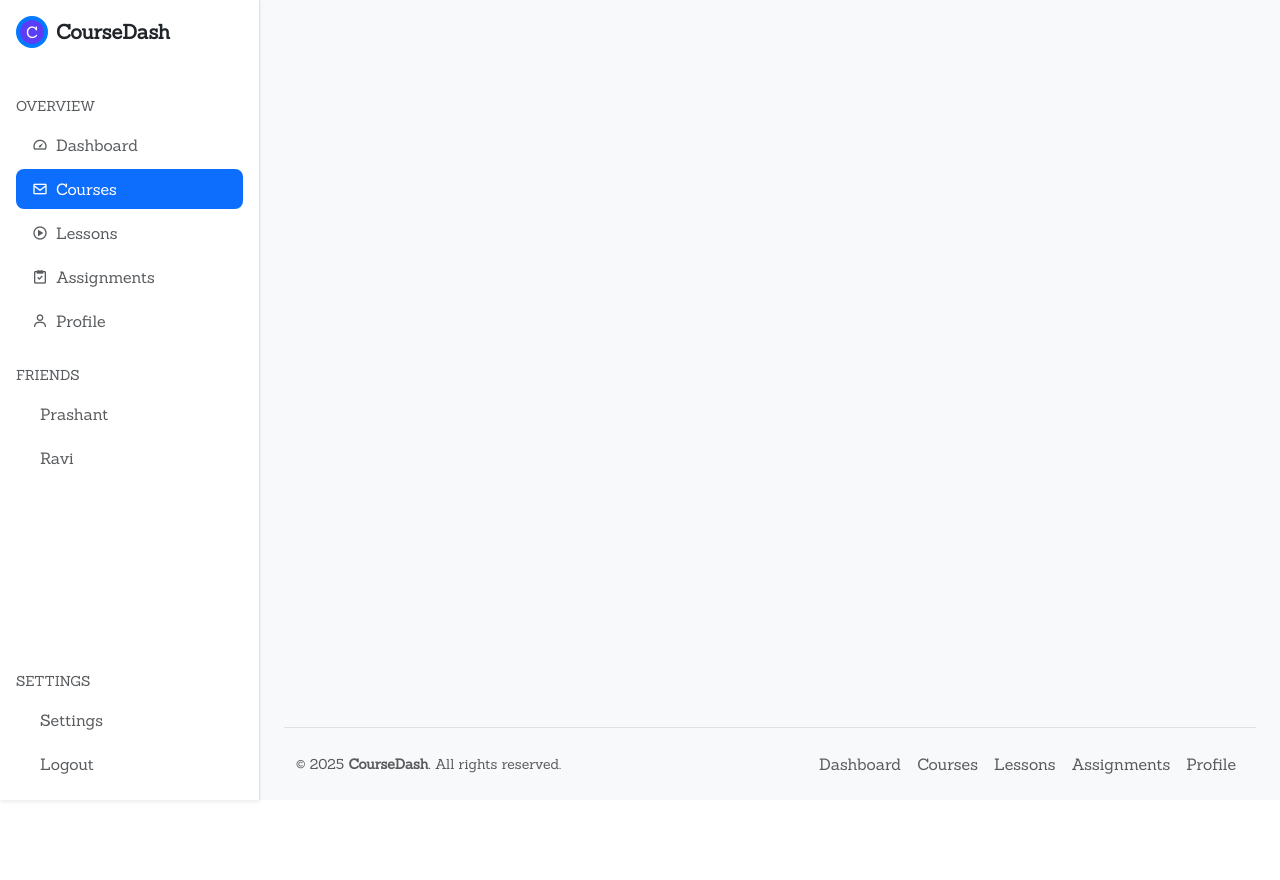
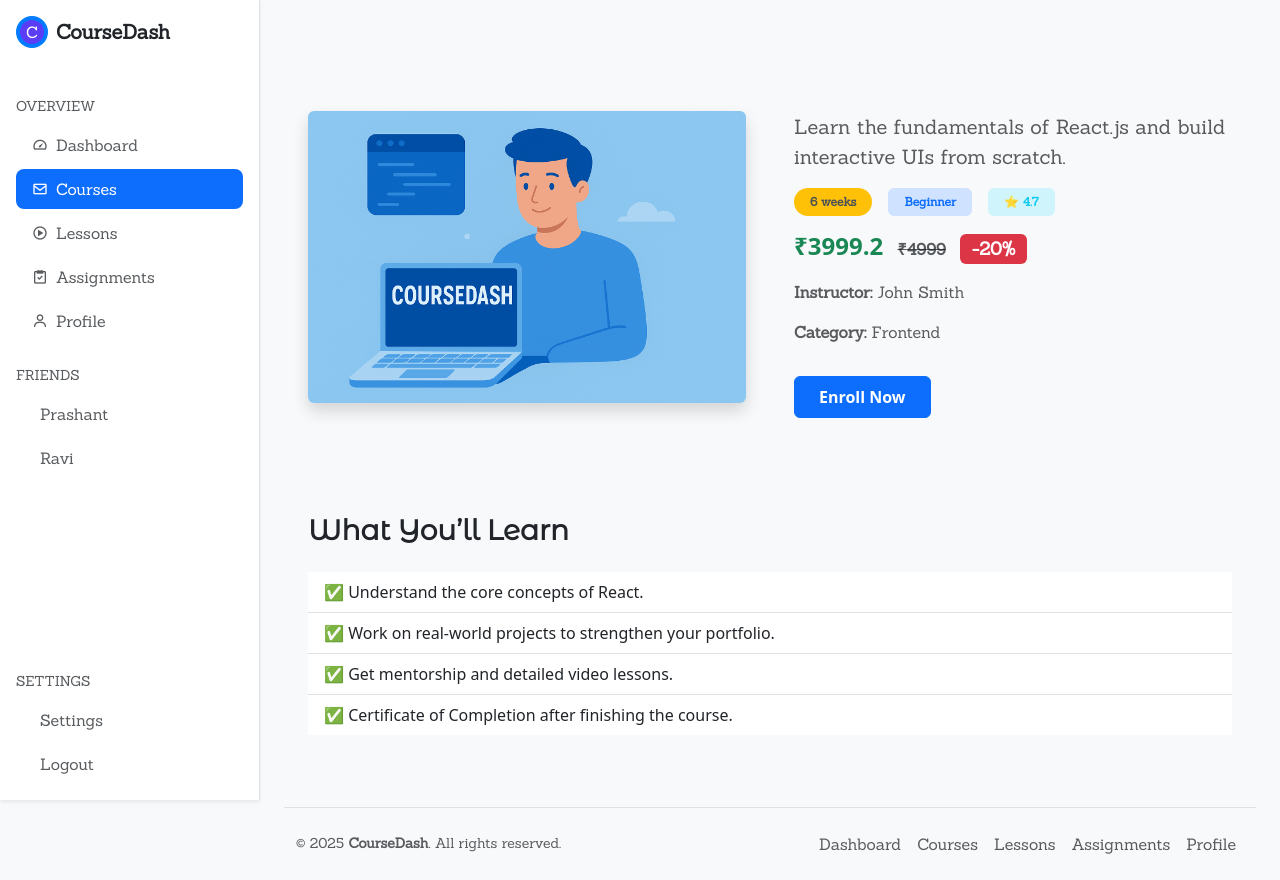
Before and after one commit to developer0311/Learning-Management-System, a React (Vite) app in the folder my-react-app/: page /courses/1 in a window 1280 px wide. Before the commit the page ends 800 px from the top, so only its background shows below. Built offline with nearby package versions, Linux system fonts and the light colour scheme.

Commit message:
create Lessons.jsx, create CourseDetails.jsx, update Sidebar.jsx

```diff
--- /dev/null
+++ b/my-react-app/lessonData.js
@@ -0,0 +1,31 @@
+const lessonsData = [
+  {
+    id: 1,
+    title: "Introduction to React",
+    description:
+      "Learn the basics of React components, JSX, and state management.",
+    duration: "45 min",
+  },
+  {
+    id: 2,
+    title: "React Hooks Deep Dive",
+    description:
+      "Understand useState, useEffect, and custom hooks for real-world use.",
+    duration: "60 min",
+  },
+  {
+    id: 3,
+    title: "Routing in React",
+    description:
+      "Implement navigation using React Router and manage routes dynamically.",
+    duration: "40 min",
+  },
+  {
+    id: 4,
+    title: "React + APIs",
+    description: "Fetch and display data from APIs using Axios or Fetch.",
+    duration: "50 min",
+  },
+];
+
+export default lessonsData
--- a/my-react-app/public/css/index.css
+++ b/my-react-app/public/css/index.css
@@ -122,8 +122,29 @@ section {
   left: 0;
 }
 
+/* Show toggle button below 900px */
+@media (max-width: 900px) {
+  .d-900-none {
+    display: none !important;
+  }
+  .d-900-flex {
+    display: flex !important;
+  }
+}
+
+/* Hide toggle button above 900px */
+@media (min-width: 901px) {
+  .d-900-none {
+    display: flex !important;
+  }
+  .d-900-flex {
+    display: none !important;
+  }
+}
+
+
 /* on md+ always visible, fixed on the left */
-@media (min-width: 768px) {
+@media (min-width: 900px) {
   .sidebar {
     left: 0;
   }
@@ -143,7 +164,7 @@ section {
 }
 
 /* 260px = sidebar width */
-@media (min-width: 768px) {
+@media (min-width: 900px) {
   .app-main {
     margin-left: 260px;
     padding-right: 1.5rem;
@@ -232,7 +253,7 @@ section {
   width: 15rem;
 }
 
-/* ------------------ PROFILE ------------------ */
+/* ------------------ COURSES ------------------ */
 
 
 .courses-slider {
@@ -240,18 +261,18 @@ section {
 }
 
 .course-slide {
-  flex: 0 0 20%; /* 5 on wide screens */
+  flex: 0 0 20%;
 }
 
 @media (max-width: 991.98px) {
   .course-slide {
-    flex: 0 0 25%; /* ~4 on tablet */
+    flex: 0 0 33.33333%;
   }
 }
 
 @media (max-width: 767.98px) {
   .course-slide {
-    flex: 0 0 33.3333%; /* 3 on mobile */
+    flex: 0 0 33.333333%;
   }
 }
 
--- a/my-react-app/src/App.jsx
+++ b/my-react-app/src/App.jsx
@@ -9,7 +9,7 @@ import Courses from "./views/Courses";
 import Assignments from "./views/Assignments";
 import Lessons from "./views/Lessons";
 // import MyCourses from "./views/MyCourses";
-// import CourseDetails from "./views/CourseDetails";
+import CourseDetails from "./views/CourseDetails";
 import Profile from "./views/Profile";
 import PageLoader from "./components/PageLoader";
 
@@ -36,6 +36,8 @@ function AppContent() {
             <Routes>
               <Route path="/" element={<Dashboard />} />
               <Route path="/courses" element={<Courses />} />
+              <Route path="/courses/:id" element={<CourseDetails />} />
+
               <Route path="/assignments" element={<Assignments />} />
               <Route path="/lessons" element={<Lessons />} />
               {/* <Route path="/courses/:id" element={<CourseDetails />} />  */}
--- a/my-react-app/src/components/Card.jsx
+++ b/my-react-app/src/components/Card.jsx
@@ -29,7 +29,7 @@ function Card({
   return (
     <Link
       to={`/courses/${page_source}`}
-      className="card course-card h-100 text-decoration-none border-0 d-flex flex-column"
+      className="card course-card h-100 text-decoration-none border-0 d-flex flex-column w-100"
     >
       {/* Image */}
       <div className="position-relative overflow-hidden">
@@ -53,7 +53,7 @@ function Card({
 
         {description && (
           <p className="card-text text-muted extra-small mb-2">
-            {description.slice(0, 50)}...
+            {description.slice(0, 25)}...
           </p>
         )}
 
--- a/my-react-app/src/components/Sidebar.jsx
+++ b/my-react-app/src/components/Sidebar.jsx
@@ -13,7 +13,7 @@ function Sidebar() {
       {/* Hamburger button (mobile only) */}
       <button
         type="button"
-        className="btn btn-light border d-md-none position-fixed top-0 start-0 m-2 z-3"
+        className="btn btn-light border d-900-flex position-fixed top-0 start-0 m-2 z-3"
         onClick={toggleSidebar}
       >
         <i className='bx bx-menu-alt-left' ></i>
@@ -27,7 +27,7 @@ function Sidebar() {
         style={{ width: "260px" }}
       >
         {/* Close button for mobile */}
-        <div className="d-flex d-md-none justify-content-end mb-2">
+        <div className="d-flex d-900-flex justify-content-end mb-2">
           <button
             type="button"
             className="btn btn-sm btn-outline-secondary"
--- a/my-react-app/src/index.jsx
+++ b/my-react-app/src/index.jsx
@@ -2,6 +2,7 @@ import React, { StrictMode } from "react";
 import { createRoot } from "react-dom/client";
 import "bootstrap/dist/css/bootstrap.min.css";
 import "bootstrap/dist/js/bootstrap.bundle.min.js";
+
 
 
 
--- /dev/null
+++ b/my-react-app/src/views/CourseDetails.jsx
@@ -0,0 +1,98 @@
+import React, { useEffect, useState } from "react";
+import { useParams } from "react-router-dom";
+import coursesData from "../../coursesData";
+
+function CourseDetails() {
+  const { id } = useParams(); // get course ID from URL
+
+  const course = coursesData.find((c) => c.id === id);
+
+  if (!course) {
+    return <h2 className="text-center mt-5">Course not found!</h2>;
+  }
+
+  return (
+    <div className="py-3 py-md-4 w-100">
+      <section className="container-xxl py-5 w-100">
+        <div className="container">
+          <div className="row align-items-center g-5">
+            {/* Course Image */}
+            <div className="col-lg-6 text-center">
+              <img
+                src="/images/card_image.png"
+                alt={course.name}
+                className="img-fluid rounded shadow"
+                style={{ maxHeight: "400px", objectFit: "contain" }}
+              />
+            </div>
+
+            {/* Course Info */}
+            <div className="col-lg-6">
+              <h1 className="fw-bold text-dark mb-3">{course.name}</h1>
+              <p className="text-muted fs-5">{course.description}</p>
+
+              <div className="mb-3 d-flex flex-wrap align-items-center gap-3">
+                <span
+                  className="badge rounded-pill px-3 py-2 text-dark-emphasis fw-semibold"
+                  style={{ backgroundColor: "var(--WARNING_BTN_COLOR)" }}
+                >
+                  {course.duration}
+                </span>
+                <span className="badge bg-primary-subtle text-primary fw-semibold px-3 py-2">
+                  {course.level}
+                </span>
+                <span className="badge bg-info-subtle text-info fw-semibold px-3 py-2">
+                  ⭐ {course.rating}
+                </span>
+              </div>
+
+              <h4 className="text-success fw-bold">
+                ₹{course.price - (course.price * course.discount_percent) / 100}{" "}
+                <span className="text-decoration-line-through text-muted fs-6 ms-2">
+                  ₹{course.price}
+                </span>{" "}
+                <span className="badge bg-danger ms-2">
+                  -{course.discount_percent}%
+                </span>
+              </h4>
+
+              <p className="mt-3 text-muted">
+                <strong>Instructor:</strong> {course.instructor}
+              </p>
+              <p className="text-muted">
+                <strong>Category:</strong> {course.category}
+              </p>
+
+              <button className="btn btn-primary mt-3 px-4 py-2 fw-semibold">
+                Enroll Now
+              </button>
+            </div>
+          </div>
+        </div>
+      </section>
+
+      {/* Course Summary Section */}
+      <section className="container-xxl py-5 bg-light w-100">
+        <div className="container">
+          <h3 className="fw-bold mb-4">What You’ll Learn</h3>
+          <ul className="list-group list-group-flush">
+            <li className="list-group-item">
+              ✅ Understand the core concepts of {course.title.split(" ")[0]}.
+            </li>
+            <li className="list-group-item">
+              ✅ Work on real-world projects to strengthen your portfolio.
+            </li>
+            <li className="list-group-item">
+              ✅ Get mentorship and detailed video lessons.
+            </li>
+            <li className="list-group-item">
+              ✅ Certificate of Completion after finishing the course.
+            </li>
+          </ul>
+        </div>
+      </section>
+    </div>
+  );
+}
+
+export default CourseDetails;
--- a/my-react-app/src/views/Lessons.jsx
+++ b/my-react-app/src/views/Lessons.jsx
@@ -1,10 +1,38 @@
 import React from "react";
+import lessonsData from "../../lessonData";
+
 
 function Lessons() {
   return (
-    <main className="container py-5">
-      <p>Lessons</p>
-    </main>
+    <div className="container mt-5">
+      <h1 className="text-center mb-4 fw-bold text-primary">📘 Lessons</h1>
+
+      <div className="row g-4">
+        {lessonsData.map((lesson) => (
+          <div key={lesson.id} className="col-md-6 col-lg-4">
+            <div className="card shadow-sm h-100 border-0">
+              {/* 👇 make card-body a flex column */}
+              <div className="card-body d-flex flex-column">
+                <h5 className="card-title fw-bold text-dark">{lesson.title}</h5>
+
+                <p className="card-text text-muted">{lesson.description}</p>
+
+                {/* 👇 this block will stay at the bottom */}
+                <div className="mt-auto">
+                  <p className="text-secondary mb-2">
+                    <i className="bi bi-clock me-2"></i>
+                    {lesson.duration}
+                  </p>
+                  <button className="btn btn-primary w-100">
+                    Start Lesson
+                  </button>
+                </div>
+              </div>
+            </div>
+          </div>
+        ))}
+      </div>
+    </div>
   );
 }
 
--- /dev/null
+++ b/package.json
@@ -0,0 +1,5 @@
+{
+  "dependencies": {
+    "bootstrap-icons": "^1.13.1"
+  }
+}
```
Also changed, not shown: 1 other file (tests, documents, lock files or other folders).
